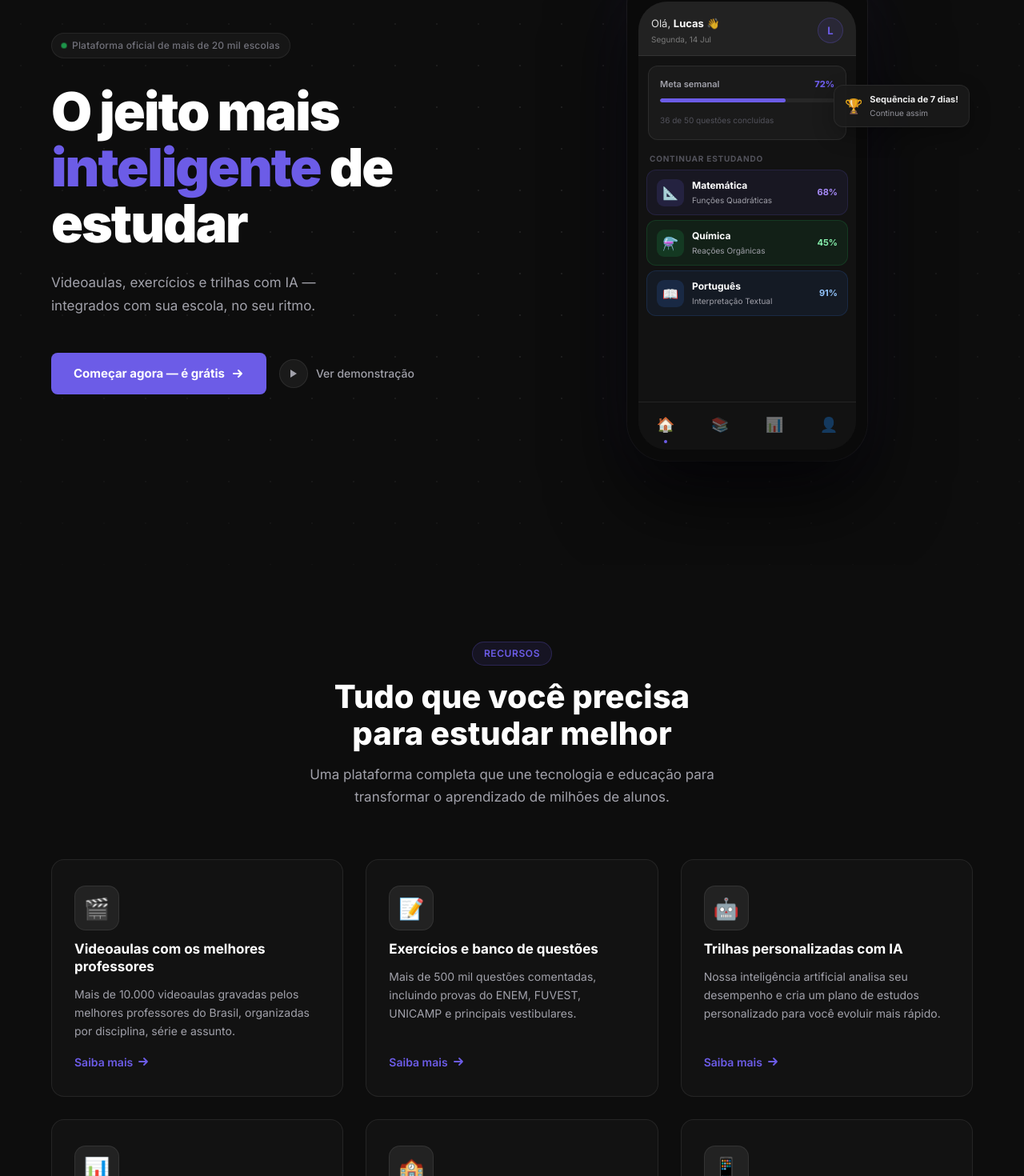
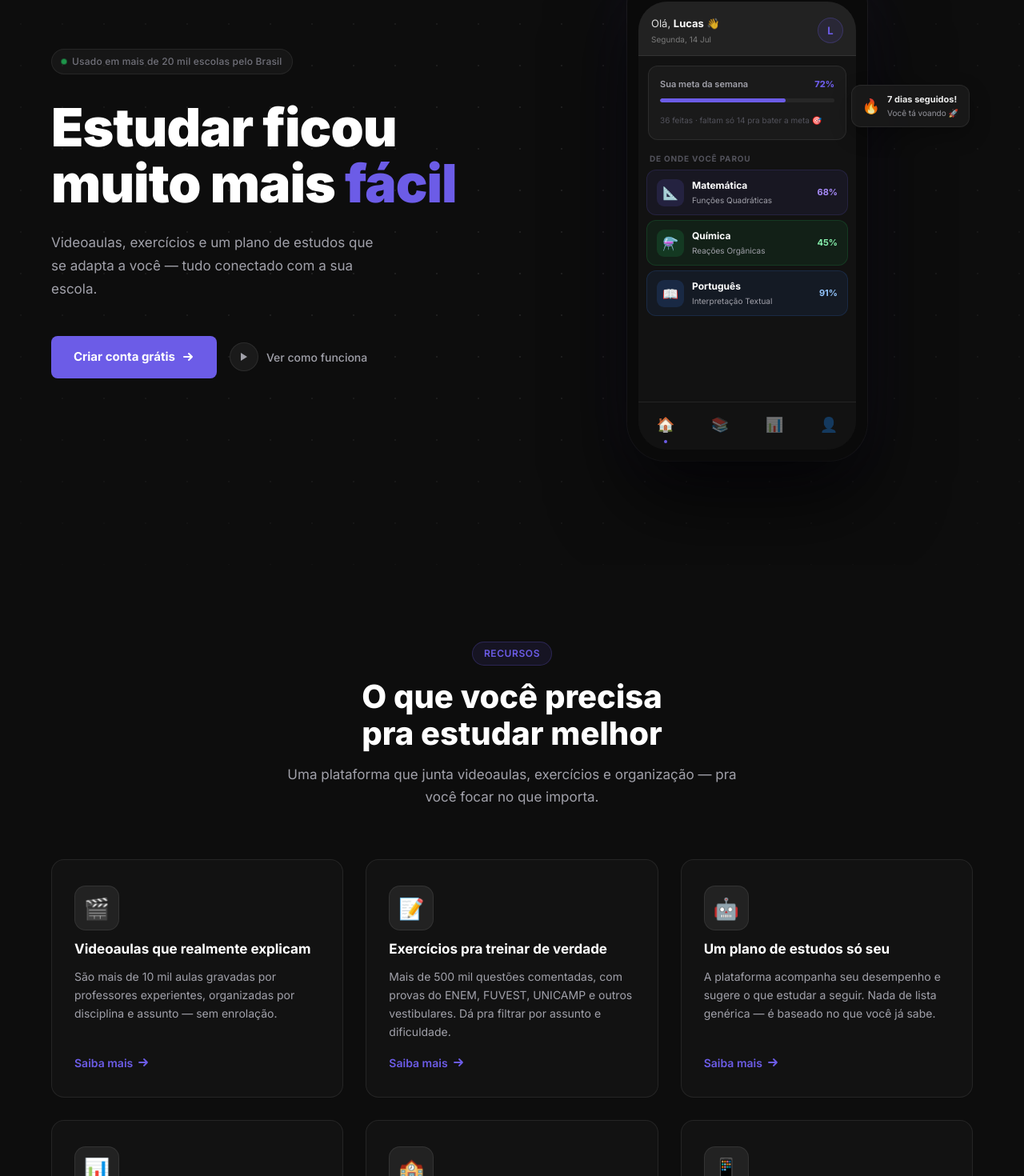
Before and after one commit to Jhonw09/plutcc, a React (Vite) app: page / in a window 1280 px wide. Shown: the part 221-1691 px from the top of the page at 80% size. Built offline with nearby package versions, Linux system fonts and the light colour scheme.

Commit message:
feat: finalize homepage layout and style adjustments

```diff
--- a/src/components/Features.jsx
+++ b/src/components/Features.jsx
@@ -3,38 +3,44 @@ import styles from './Features.module.css'
 const features = [
   {
     icon: '🎬',
-    title: 'Videoaulas com os melhores professores',
-    desc: 'Mais de 10.000 videoaulas gravadas pelos melhores professores do Brasil, organizadas por disciplina, série e assunto.',
+    // Specific number (10 mil) + "do Brasil" grounds it; avoids "melhores professores" superlative
+    title: 'Videoaulas que realmente explicam',
+    desc: 'São mais de 10 mil aulas gravadas por professores experientes, organizadas por disciplina e assunto — sem enrolação.',
     color: 'var(--surface-3)',
   },
   {
     icon: '📝',
-    title: 'Exercícios e banco de questões',
-    desc: 'Mais de 500 mil questões comentadas, incluindo provas do ENEM, FUVEST, UNICAMP e principais vestibulares.',
+    // "Treine" is active voice; listing ENEM/FUVEST adds real credibility
+    title: 'Exercícios pra treinar de verdade',
+    desc: 'Mais de 500 mil questões comentadas, com provas do ENEM, FUVEST, UNICAMP e outros vestibulares. Dá pra filtrar por assunto e dificuldade.',
     color: 'var(--surface-3)',
   },
   {
     icon: '🤖',
-    title: 'Trilhas personalizadas com IA',
-    desc: 'Nossa inteligência artificial analisa seu desempenho e cria um plano de estudos personalizado para você evoluir mais rápido.',
+    // Avoids "nossa inteligência artificial" corporate speak
+    title: 'Um plano de estudos só seu',
+    desc: 'A plataforma acompanha seu desempenho e sugere o que estudar a seguir. Nada de lista genérica — é baseado no que você já sabe.',
     color: 'var(--surface-3)',
   },
   {
     icon: '📊',
-    title: 'Relatórios de desempenho',
-    desc: 'Acompanhe sua evolução em tempo real com gráficos detalhados. Saiba exatamente onde você precisa melhorar.',
+    // "Veja onde travar" is direct and honest
+    title: 'Veja onde você tá travando',
+    desc: 'Gráficos simples mostram sua evolução por disciplina. Dá pra saber exatamente o que revisar antes da prova.',
     color: 'var(--surface-3)',
   },
   {
     icon: '🏫',
-    title: 'Integrado com sua escola',
-    desc: 'Receba tarefas, provas e conteúdos enviados pelo seu professor diretamente na plataforma.',
+    // "Seu professor manda" is concrete and relatable
+    title: 'Conectado com a sua escola',
+    desc: 'Seu professor pode mandar tarefas e conteúdos direto pela plataforma. Tudo num lugar só, sem ficar trocando de app.',
     color: 'var(--surface-3)',
   },
   {
     icon: '📱',
-    title: 'Estude em qualquer lugar',
-    desc: 'Acesse pelo celular, tablet ou computador. Baixe conteúdos e estude mesmo sem internet.',
+    // "Baixe e estude no ônibus" is a real scenario, not a feature list
+    title: 'Estude até sem internet',
+    desc: 'Funciona no celular, tablet e computador. Baixe as aulas e estude no ônibus, na fila, onde quiser.',
     color: 'var(--surface-3)',
   },
 ]
@@ -45,8 +51,9 @@ export default function Features() {
       <div className={styles.container}>
         <div className={styles.header}>
           <span className="section-tag blue">Recursos</span>
-          <h2 className="section-title">Tudo que você precisa<br />para estudar melhor</h2>
-          <p className="section-sub">Uma plataforma completa que une tecnologia e educação para transformar o aprendizado de milhões de alunos.</p>
+          {/* Shorter, less formal — "o que você precisa" is warmer than "tudo que" */}
+          <h2 className="section-title">O que você precisa<br />pra estudar melhor</h2>
+          <p className="section-sub">Uma plataforma que junta videoaulas, exercícios e organização — pra você focar no que importa.</p>
         </div>
 
         <div className={styles.grid}>
--- a/src/components/Features.module.css
+++ b/src/components/Features.module.css
@@ -30,7 +30,8 @@
   gap: 12px;
 }
 .card:hover {
-  box-shadow: 0 12px 40px var(--accent-glow);
+  /* neutral shadow instead of accent-glow — purple glow reads as neon/electric */
+  box-shadow: 0 8px 28px rgba(0, 0, 0, 0.35);
   transform: translateY(-4px);
   border-color: var(--accent-border);
 }
--- a/src/components/Hero.jsx
+++ b/src/components/Hero.jsx
@@ -10,22 +10,25 @@ export default function Hero() {
 
           <div className={styles.badge}>
             <span className={styles.badgeDot} />
-            Plataforma oficial de mais de 20 mil escolas
+            {/* Specific number feels more credible than a round "20 mil" */}
+            Usado em mais de 20 mil escolas pelo Brasil
           </div>
 
           <h1 className={styles.title}>
-            O jeito mais<br />
-            <span className={styles.titleAccent}>inteligente</span>{' '}de<br />
-            estudar
+            {/* Shorter, less "ad-copy" — reads like a person talking */}
+            Estudar ficou<br />
+            muito mais <span className={styles.titleAccent}>fácil</span>
           </h1>
 
           <p className={styles.desc}>
-            Videoaulas, exercícios e trilhas com IA — integrados com sua escola, no seu ritmo.
+            {/* Conversational tone — mentions the student directly */}
+            Videoaulas, exercícios e um plano de estudos que se adapta a você — tudo conectado com a sua escola.
           </p>
 
           <div className={styles.ctas}>
             <a href="#" className={styles.ctaPrimary}>
-              Começar agora — é grátis
+              {/* "Criar conta" is more concrete than "Começar agora" */}
+              Criar conta grátis
               <svg width="16" height="16" viewBox="0 0 16 16" fill="none">
                 <path d="M3 8h10M9 4l4 4-4 4" stroke="currentColor" strokeWidth="2" strokeLinecap="round" strokeLinejoin="round"/>
               </svg>
@@ -36,7 +39,7 @@ export default function Hero() {
                   <path d="M1 1l8 5-8 5V1z" fill="currentColor"/>
                 </svg>
               </span>
-              Ver demonstração
+              Ver como funciona
             </a>
           </div>
 
@@ -60,16 +63,18 @@ export default function Hero() {
 
                 <div className={styles.progressCard}>
                   <div className={styles.progressTop}>
-                    <span>Meta semanal</span>
+                    {/* "Sua meta" sounds more personal than "Meta semanal" */}
+                    <span>Sua meta da semana</span>
                     <span className={styles.progressPct}>72%</span>
                   </div>
                   <div className={styles.progressTrack}>
                     <div className={styles.progressFill} style={{ width: '72%' }} />
                   </div>
-                  <span className={styles.progressSub}>36 de 50 questões concluídas</span>
+                  {/* Slightly casual — "faltam só" instead of a dry count */}
+                  <span className={styles.progressSub}>36 feitas · faltam só 14 pra bater a meta 🎯</span>
                 </div>
 
-                <div className={styles.appSection}>Continuar estudando</div>
+                <div className={styles.appSection}>De onde você parou</div>
 
                 {[
                   {
@@ -141,10 +146,11 @@ export default function Hero() {
 
             {/* Single floating card — achievement only */}
             <div className={styles.floatCard}>
-              <span className={styles.floatIcon}>🏆</span>
+              <span className={styles.floatIcon}>🔥</span>
               <div>
-                <strong>Sequência de 7 dias!</strong>
-                <p>Continue assim</p>
+                {/* Fire emoji + casual phrasing feels earned, not robotic */}
+                <strong>7 dias seguidos!</strong>
+                <p>Você tá voando 🚀</p>
               </div>
             </div>
 
--- a/src/components/Hero.module.css
+++ b/src/components/Hero.module.css
@@ -63,7 +63,8 @@
   line-height: 1.06;
   color: var(--text);
   margin-bottom: 24px;
-  letter-spacing: -2px;
+  /* reduced from -2px — tight tracking reads as "designed", looser feels more natural */
+  letter-spacing: -1px;
 }
 .titleAccent { color: var(--accent); }
 
@@ -97,7 +98,8 @@
 .ctaPrimary:hover {
   background: var(--accent-hover);
   transform: translateY(-2px);
-  box-shadow: 0 12px 32px var(--accent-glow);
+  /* softer shadow — original accent-glow was too neon/electric */
+  box-shadow: 0 8px 20px rgba(108, 92, 231, 0.28);
 }
 
 .ctaSecondary {
--- a/src/components/Navbar.jsx
+++ b/src/components/Navbar.jsx
@@ -5,7 +5,6 @@ const navItems = [
   { label: 'Para Alunos', href: '#alunos' },
   { label: 'Para Escolas', href: '#escolas' },
   { label: 'Conteúdos', href: '#conteudos' },
-  { label: 'Planos', href: '#planos' },
   { label: 'Blog', href: '#blog' },
 ]
 
--- a/src/components/Stats.jsx
+++ b/src/components/Stats.jsx
@@ -71,7 +71,8 @@ export default function Stats() {
         <div className={styles.divider} />
 
         {/* Logos row */}
-        <p className={styles.logosLabel}>Confiado pelas maiores redes de ensino do Brasil</p>
+        {/* Plain language — "confiam" is warmer than "confiado pelas maiores redes" */}
+        <p className={styles.logosLabel}>Escolas e redes de ensino que já usam a plataforma</p>
         <div className={styles.track}>
           <div className={styles.logos}>
             {[...logos, ...logos].map((l, i) => (
--- a/src/components/Subjects.module.css
+++ b/src/components/Subjects.module.css
@@ -28,13 +28,15 @@
   border-radius: 12px;
   border: 1px solid var(--border);
   background: var(--surface);
-  transition: all .2s;
+  /* Use scale so the card grows without shifting surrounding cards */
+  transition: transform .2s, border-color .2s;
   cursor: pointer;
 }
 .card:hover {
-  transform: translateY(-2px);
-  box-shadow: 0 8px 24px rgba(0, 0, 0, 0.25);
+  transform: scale(1.03);
+  /* neon purple border on hover for visual accent on dark theme */
   border-color: var(--accent-border);
+  box-shadow: none;
 }
 
 .cardIcon {
```
Also changed, not shown: src/components/Subjects.jsx (+19 -31 lines).
